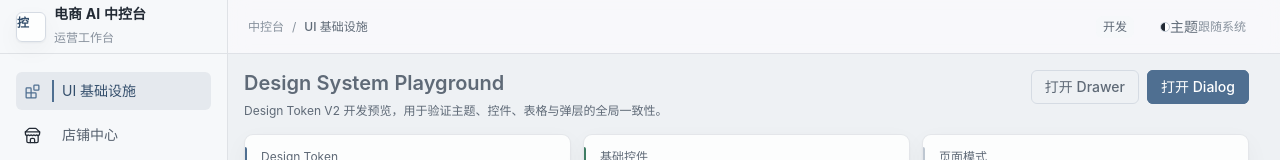
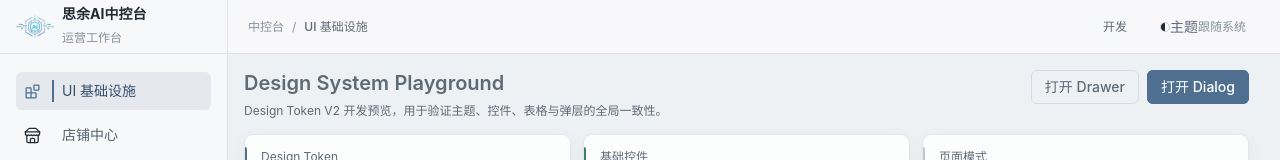
Before and after one commit to guangyuxu512-cell/AIdashboard, a Vue app in the folder frontend/: page / in a window 1280 px wide. Shown: the top 160 px of the page. Built offline with nearby package versions, Linux system fonts and the light colour scheme; what @tanstack/vue-query would draw is missing.

Commit message:
feat(frontend): 更新思余AI中控台品牌

```diff
--- a/frontend/src/shared/components/AppShell.vue
+++ b/frontend/src/shared/components/AppShell.vue
@@ -5,6 +5,7 @@ import { NMenu } from 'naive-ui'
 import type { MenuOption } from 'naive-ui'
 import { useRoute, useRouter } from 'vue-router'
 
+import brandMarkUrl from '@/assets/brand/siyu-ai-mark.png'
 import AppOverlayHost from '@/shared/ui/AppOverlayHost.vue'
 
 export interface AppNavigationModuleItem {
@@ -32,7 +33,7 @@ const props = withDefaults(
     navigation: AppNavigationItem[]
   }>(),
   {
-    appName: '电商 AI 中控台',
+    appName: '思余AI中控台',
     contextLabel: '运营工作台',
   },
 )
@@ -115,7 +116,12 @@ function navigate(key: string): void {
   <div class="app-shell">
     <aside class="app-shell__sidebar">
       <div class="app-shell__brand">
-        <span class="app-shell__brand-mark" aria-hidden="true">控</span>
+        <img
+          class="app-shell__brand-mark"
+          :src="brandMarkUrl"
+          alt=""
+          aria-hidden="true"
+        />
         <div>
           <strong>{{ appName }}</strong>
           <span>{{ contextLabel }}</span>
@@ -193,18 +199,11 @@ function navigate(key: string): void {
 }
 
 .app-shell__brand-mark {
-  display: grid;
-  width: var(--control-height-compact);
+  display: block;
+  width: calc(var(--control-height-compact) + var(--space-2));
   height: var(--control-height-compact);
-  flex: 0 0 var(--control-height-compact);
-  place-items: center;
-  border: 1px solid var(--border-default);
-  border-radius: var(--radius-control);
-  color: var(--sidebar-text-active);
-  background: var(--bg-surface);
-  box-shadow: var(--shadow-card);
-  font-size: var(--font-size-secondary);
-  font-weight: var(--font-weight-semibold);
+  flex: 0 0 calc(var(--control-height-compact) + var(--space-2));
+  object-fit: contain;
 }
 
 .app-shell__brand strong,
```
Also changed, not shown: frontend/src/assets/brand/siyu-ai-mark.png (added), 2 other files (tests, documents, lock files or other folders).
